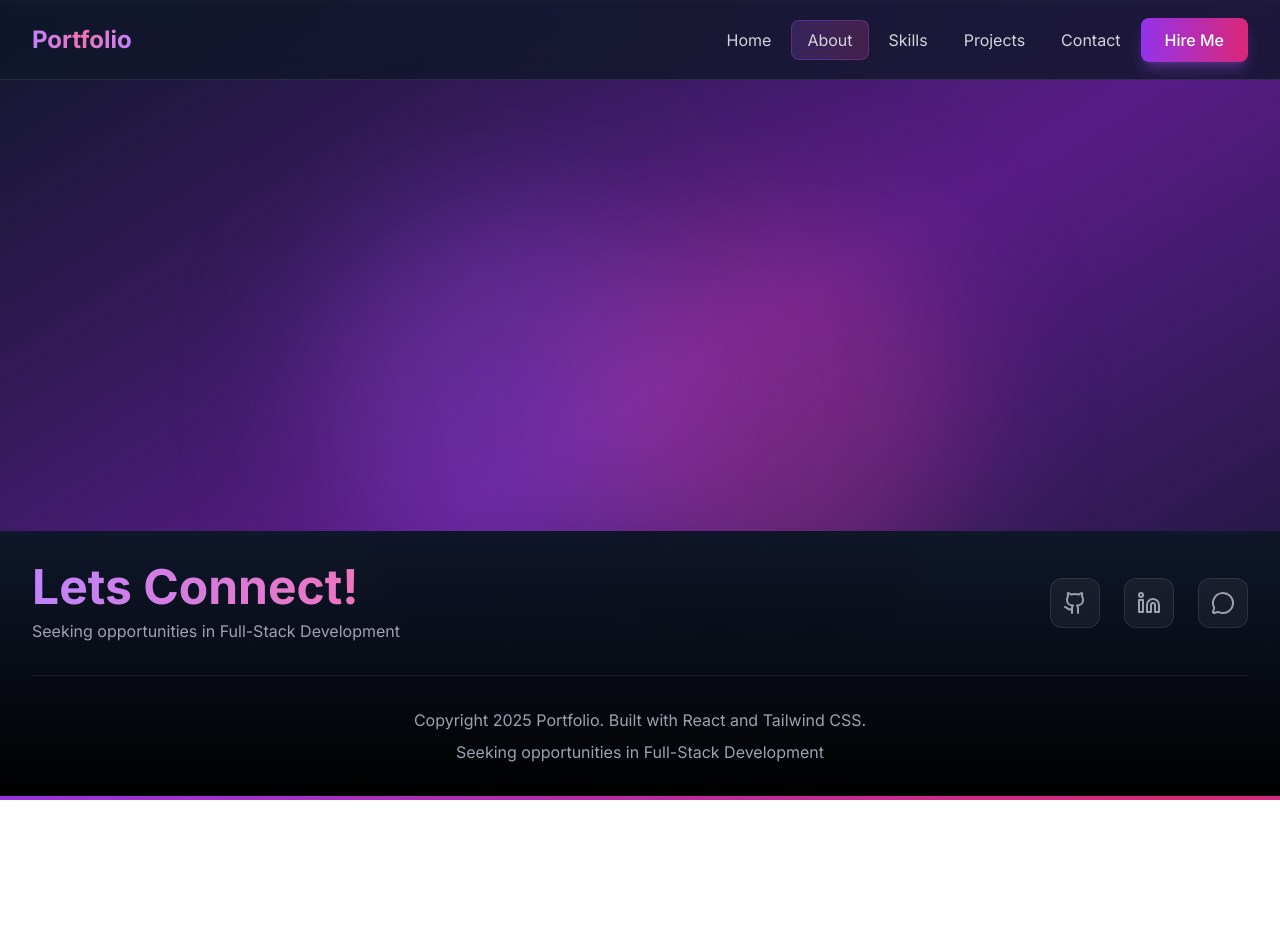
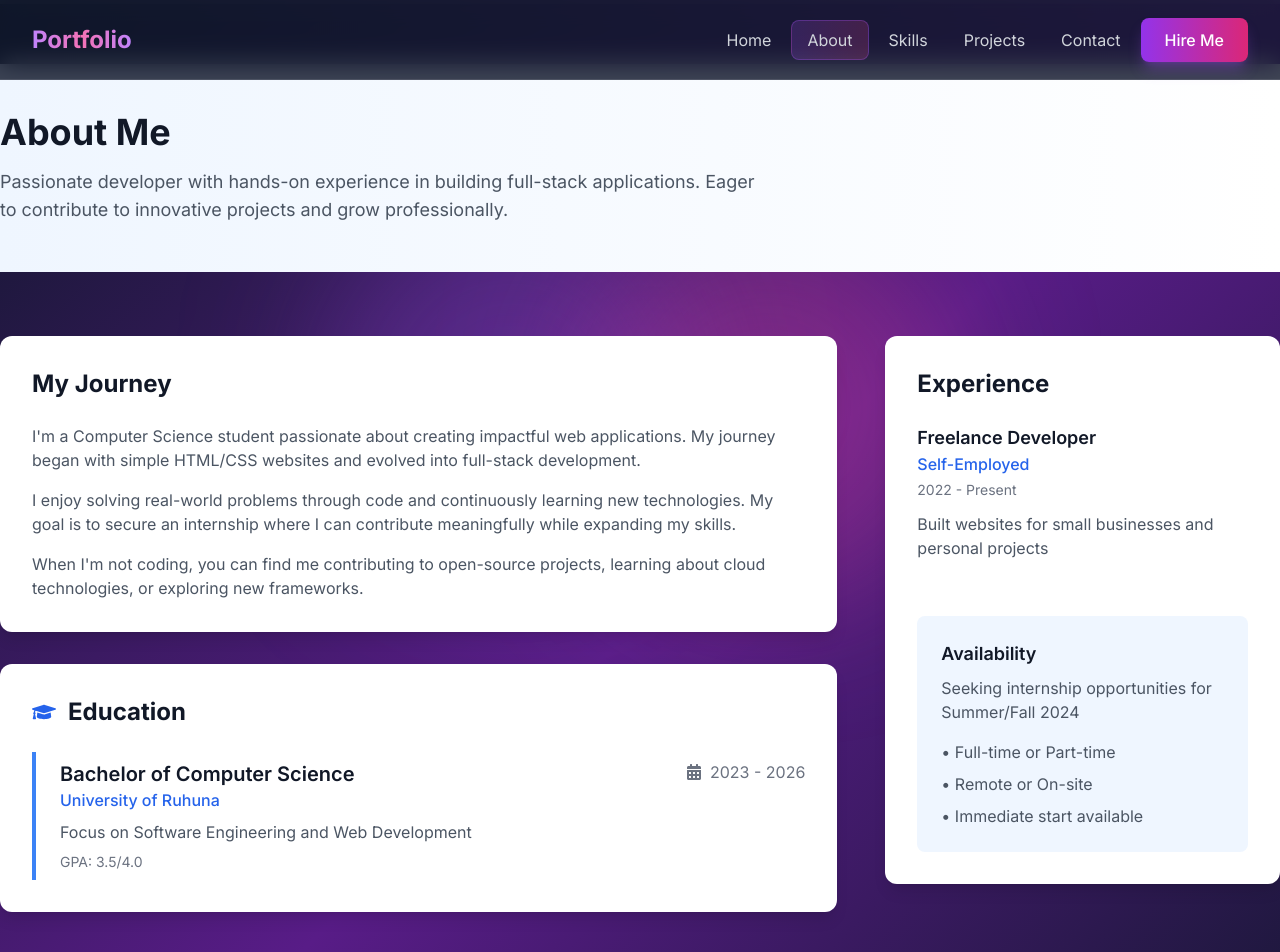
Before and after one commit to arosha-w/Portfolio-arosha, a React app in the folder frontend/: page /about in a window 1280 px wide. Shown: the top 952 px of the page. Before the commit the page ends 800 px from the top, so only its background shows below. Built offline with nearby package versions, Linux system fonts and the light colour scheme; the HTML template or start-up script is replaced by a standard one.

Commit message:
add about page

```diff
--- a/frontend/src/App.jsx
+++ b/frontend/src/App.jsx
@@ -1,7 +1,7 @@
 import { BrowserRouter as Router, Routes, Route } from 'react-router-dom';
 import Layout from './components/Layout/Layout';
 import Home from './pages/Home';
-
+import About from './pages/About';
 
 function App() {
   return (
@@ -9,7 +9,7 @@ function App() {
       <Layout>
         <Routes>
           <Route path="/" element={<Home />} />
-
+          <Route path="/about" element={<About />} />
         </Routes>
       </Layout>
     </Router>
--- a/frontend/src/pages/About.jsx
+++ b/frontend/src/pages/About.jsx
@@ -0,0 +1,127 @@
+import { FaGraduationCap, FaUniversity, FaCalendarAlt } from 'react-icons/fa';
+
+const About = () => {
+  const education = [
+    {
+      degree: 'Bachelor of Computer Science',
+      institution: 'University of Ruhuna',
+      duration: '2023 - 2026',
+      gpa: '3.5/4.0',
+      description: 'Focus on Software Engineering and Web Development'
+    },
+
+  ];
+
+  const experiences = [
+
+    {
+      role: 'Freelance Developer',
+      company: 'Self-Employed',
+      duration: '2022 - Present',
+      description: 'Built websites for small businesses and personal projects'
+    }
+  ];
+
+  return (
+    <div className="animate-fade-in">
+      {/* About Header */}
+      <section className="py-12 bg-gradient-to-r from-primary-50 to-white">
+        <div className="section-padding">
+          <h1 className="text-4xl font-bold text-gray-900 mb-4">About Me</h1>
+          <p className="text-lg text-gray-600 max-w-3xl">
+            Passionate developer with hands-on experience in building full-stack applications.
+            Eager to contribute to innovative projects and grow professionally.
+          </p>
+        </div>
+      </section>
+
+      {/* Main Content */}
+      <section className="py-16">
+        <div className="section-padding">
+          <div className="grid lg:grid-cols-3 gap-12">
+            {/* Left Column - Intro */}
+            <div className="lg:col-span-2">
+              <div className="bg-white rounded-xl shadow-lg p-8 mb-8">
+                <h2 className="text-2xl font-bold text-gray-900 mb-6">My Journey</h2>
+                <div className="space-y-4 text-gray-600">
+                  <p>
+                    I'm a Computer Science student passionate about creating impactful web applications.
+                    My journey began with simple HTML/CSS websites and evolved into full-stack development.
+                  </p>
+                  <p>
+                    I enjoy solving real-world problems through code and continuously learning new technologies.
+                    My goal is to secure an internship where I can contribute meaningfully while expanding my skills.
+                  </p>
+                  <p>
+                    When I'm not coding, you can find me contributing to open-source projects,
+                    learning about cloud technologies, or exploring new frameworks.
+                  </p>
+                </div>
+              </div>
+
+              {/* Education */}
+              <div className="bg-white rounded-xl shadow-lg p-8">
+                <h2 className="text-2xl font-bold text-gray-900 mb-6 flex items-center">
+                  <FaGraduationCap className="mr-3 text-primary-600" />
+                  Education
+                </h2>
+                <div className="space-y-6">
+                  {education.map((edu, index) => (
+                    <div key={index} className="border-l-4 border-primary-500 pl-6 py-2">
+                      <div className="flex justify-between items-start flex-wrap">
+                        <div>
+                          <h3 className="text-xl font-semibold text-gray-900">{edu.degree}</h3>
+                          <p className="text-primary-600 font-medium">{edu.institution}</p>
+                        </div>
+                        <span className="flex items-center text-gray-500">
+                          <FaCalendarAlt className="mr-2" />
+                          {edu.duration}
+                        </span>
+                      </div>
+                      <p className="text-gray-600 mt-2">{edu.description}</p>
+                      {edu.gpa && (
+                        <p className="text-sm text-gray-500 mt-2">GPA: {edu.gpa}</p>
+                      )}
+                    </div>
+                  ))}
+                </div>
+              </div>
+            </div>
+
+            {/* Right Column - Experience */}
+            <div>
+              <div className="bg-white rounded-xl shadow-lg p-8 sticky top-24">
+                <h2 className="text-2xl font-bold text-gray-900 mb-6">Experience</h2>
+                <div className="space-y-6">
+                  {experiences.map((exp, index) => (
+                    <div key={index} className="pb-6 border-b border-gray-100 last:border-0">
+                      <h3 className="text-lg font-semibold text-gray-900">{exp.role}</h3>
+                      <p className="text-primary-600 font-medium">{exp.company}</p>
+                      <p className="text-sm text-gray-500 mt-1">{exp.duration}</p>
+                      <p className="text-gray-600 mt-3">{exp.description}</p>
+                    </div>
+                  ))}
+                </div>
+
+                {/* Availability */}
+                <div className="mt-8 p-6 bg-primary-50 rounded-lg">
+                  <h3 className="text-lg font-semibold text-gray-900 mb-2">Availability</h3>
+                  <p className="text-gray-600 mb-4">
+                    Seeking internship opportunities for Summer/Fall 2024
+                  </p>
+                  <ul className="space-y-2 text-gray-600">
+                    <li>• Full-time or Part-time</li>
+                    <li>• Remote or On-site</li>
+                    <li>• Immediate start available</li>
+                  </ul>
+                </div>
+              </div>
+            </div>
+          </div>
+        </div>
+      </section>
+    </div>
+  );
+};
+
+export default About;
```
